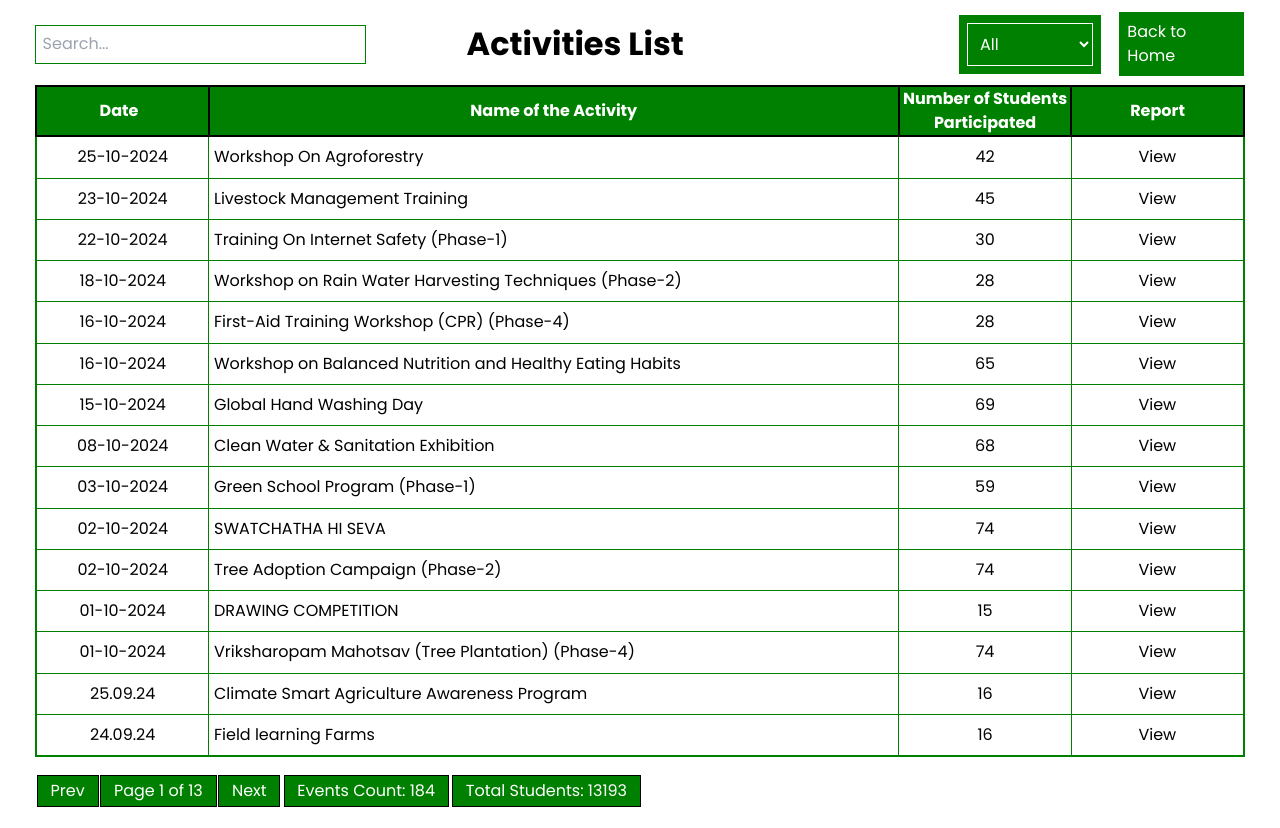
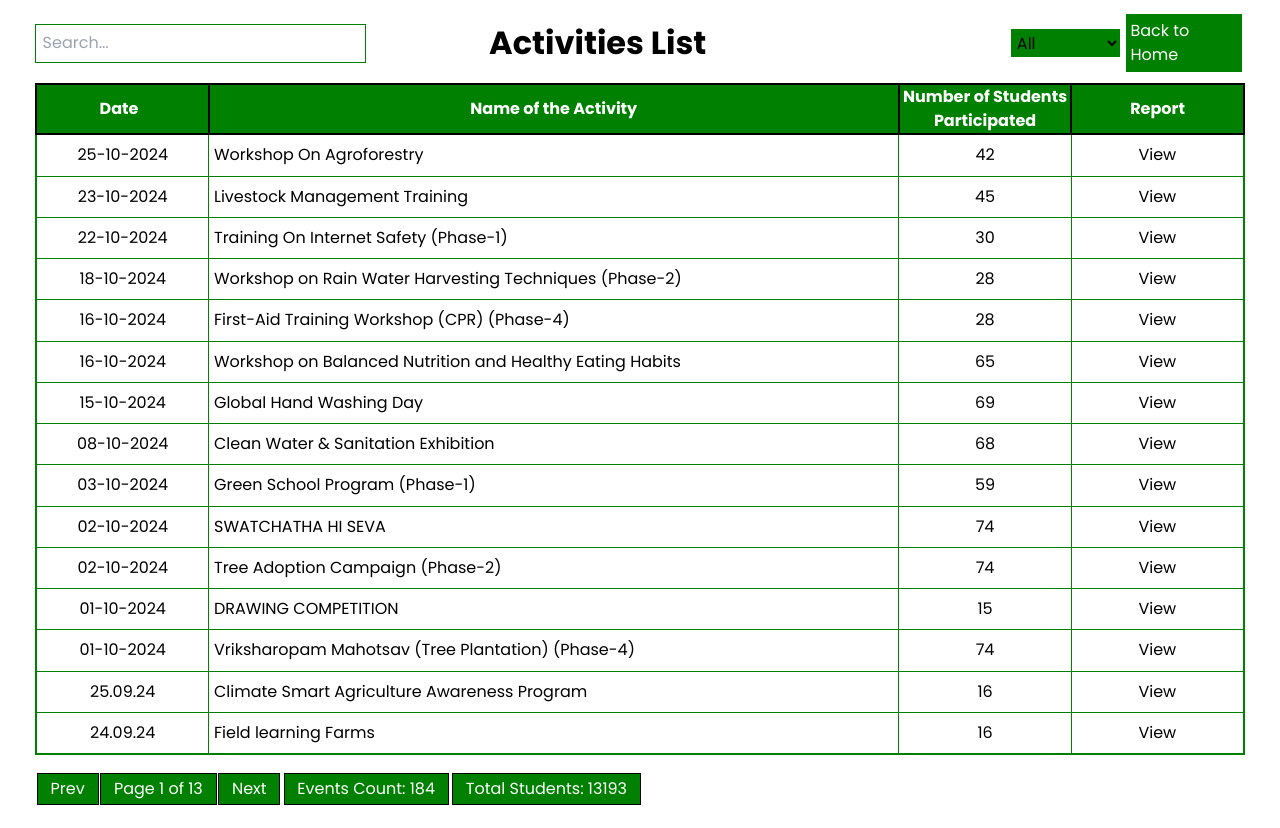
Before and after one commit to DeepakReddyG/SmartVillage, a Next.js app in the folder client/: page /activities in a window 1280 px wide. Built offline with nearby package versions, Linux system fonts and the light colour scheme.

Commit message:
fixed bug with gallery page & changed position of sort selection

```diff
--- a/client/app/activities/page.css
+++ b/client/app/activities/page.css
@@ -7,73 +7,6 @@
     margin: auto;
     padding: 0.2rem
 }
-.activities_table_in_header {
-    width: 100%;
-}
-.activities_table_in_header_in {
-    width: 100%;
-    display: flex;
-    align-items: center;
-    justify-content: center;
-    /* padding: 0.5rem 0; */
-}
-.activities_table_in_header_in h1 {
-    font-size: 2rem;
-    font-weight: 600;
-    margin: 0;
-    padding: 0;
-}
-.activities_table_in_BackHome_in {
-    width: 100%;
-    display: flex;
-    gap: 1rem;
-    justify-content: space-between;
-    align-items: center;
-}
-.activities_table_in_BackHome_in .DateOption,
-.activities_table_in_BackHome_in a {
-    background-color: green;
-    padding: 0.5rem;
-    color: white;
-    text-decoration: none;
-    border: 1px solid white;
-}
-.activities_table_in_BackHome_in .DateOption {
-    flex: 1;
-    display: flex;
-    gap: 1rem;
-    justify-content: space-between;
-    align-items: center;
-}
-.activities_table_in_BackHome_in .BackHome {
-    flex: 1;
-}
-.activities_table_in_BackHome_in .BackHome a {
-    display: flex;
-    justify-content: center;
-    align-items: center;
-}
-.activities_table_in_count_in{
-    width: 100%;
-    padding: 0.5rem;
-    background-color: green;
-    color: white;
-    display: flex;
-    justify-content: space-between;
-    align-items: center;
-}
-.activities_table_in_search {
-    display: flex;
-    justify-content: flex-start;
-    align-items: center;
-    width: 13%;
-}
-
-.activities_table_in_search_in input {
-    border: 1px solid green;
-    padding: 0.4rem;
-}
-
 .activities_table_in_HeaderTwo {
     width: 100%;
 }
@@ -93,7 +26,53 @@
     margin: 0;
     padding: 0;
 }
+.activities_table_in_search {
+    display: flex;
+    justify-content: flex-start;
+    align-items: center;
+    width: 13%;
+}
 
+
+.activities_table_in_search_in input {
+    border: 1px solid green;
+    padding: 0.4rem;
+}
+.activities_table_in_Options{
+    width: 20%;
+}
+.activities_table_in_Options_in{
+    width: 100%;
+    padding: 0.2rem;
+    display: flex;
+    justify-content: space-between;
+    align-items: center;
+}
+.DateOption{
+    border: 1px solid green;
+    padding: 0.2rem;
+    flex: 1;
+    color: black;
+}
+.DateOption select{
+    background-color:green;
+    padding: 0.1rem;
+}
+.BackHome{
+    background-color: green;
+    padding: 0.3rem;
+    color: white;
+    text-decoration: none;
+}
+.activities_table_in_count_in{
+    width: 100%;
+    padding: 0.5rem;
+    background-color: green;
+    color: white;
+    display: flex;
+    justify-content: space-between;
+    align-items: center;
+}
 .activities_table_in_one_in {
     width: 100%;
 }
--- a/client/app/activities/page.js
+++ b/client/app/activities/page.js
@@ -92,8 +92,8 @@ function Page() {
                 <h1>Activities List</h1>
               </div>
             </div>
-            <div className="activities_table_in_BackHome">
-              <div className="activities_table_in_BackHome_in">
+            <div className="activities_table_in_Options">
+              <div className="activities_table_in_Options_in">
                 <div className='DateOption'>
                   <select className='DateOption'
                     id="year"
--- a/client/app/gallery/image.js
+++ b/client/app/gallery/image.js
@@ -846,11 +846,6 @@ export const galleryImages = [
     domain: 'Village Infrastructure',
   },
   {
-    id: 141,
-    url: 'https://i.imghippo.com/files/MJn4484jtA.jpg',
-    domain: 'Village Infrastructure',
-  },
-  {
     id: 142,
     url: 'https://i.imghippo.com/files/ejMI9763Jg.jpg',
     domain: 'Village Infrastructure',
```
Also changed, not shown: client/app/gallery/page.css (+12 -11 lines).
